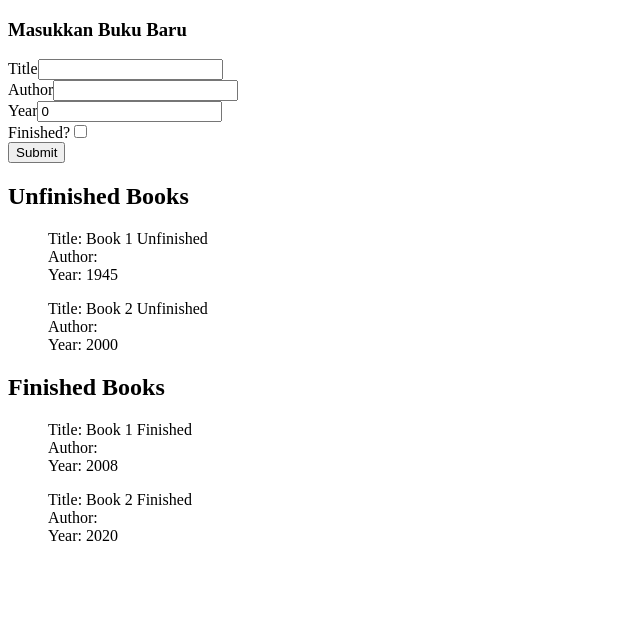
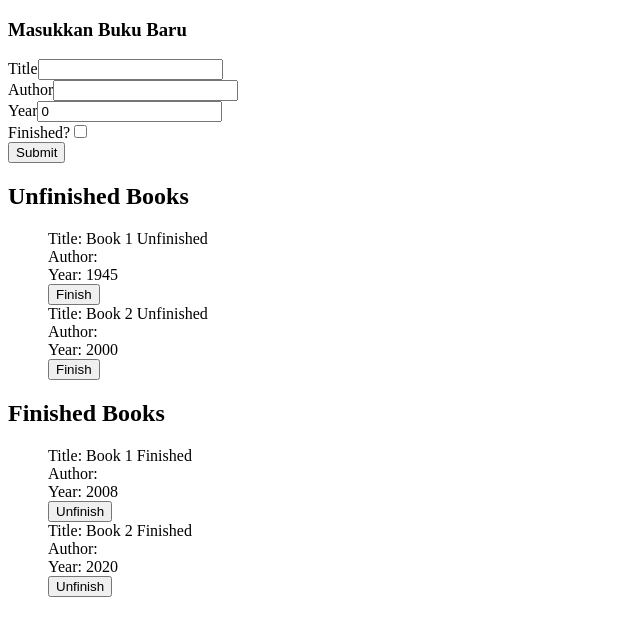
Before and after one commit to stevelukis/Bookshelf, a React (Create React App) app: page / in a window 1280 px wide. Shown: the top 636 px of the page, without its empty margins (0-640 px from the left). Built offline with nearby package versions, Linux system fonts and the light colour scheme.

Commit message:
Addeed button to toggle books' finished status

```diff
--- a/src/book/components.js
+++ b/src/book/components.js
@@ -1,14 +1,20 @@
 export default function Book(props) {
   const {book} = props;
+  const toogleButtonText = book.finished ? "Unfinish" : "Finish";
   return (
     <div>
-      <p>
+      <div>
         Title: {book.title}
-        <br/>
+      </div>
+      <div>
         Author: {book.author}
-        <br/>
+      </div>
+      <div>
         Year: {book.year}
-      </p>
+      </div>
+      <div>
+        <button>{toogleButtonText}</button>
+      </div>
     </div>
   )
 }
```
